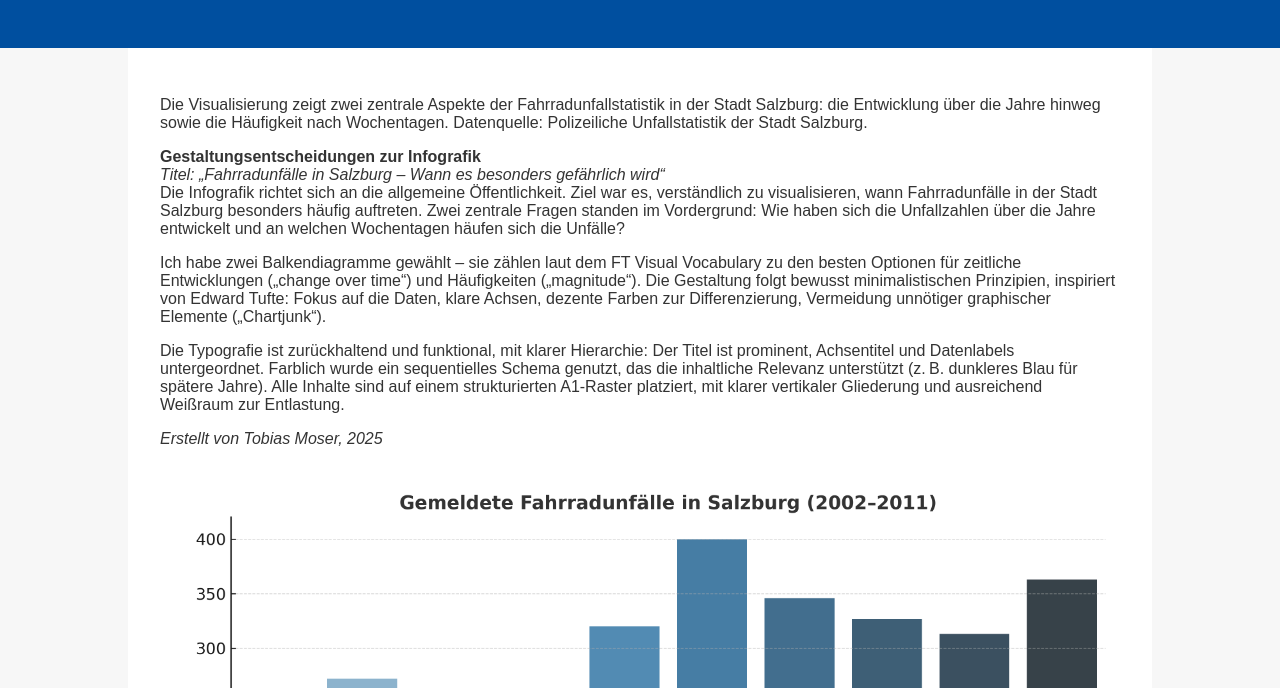
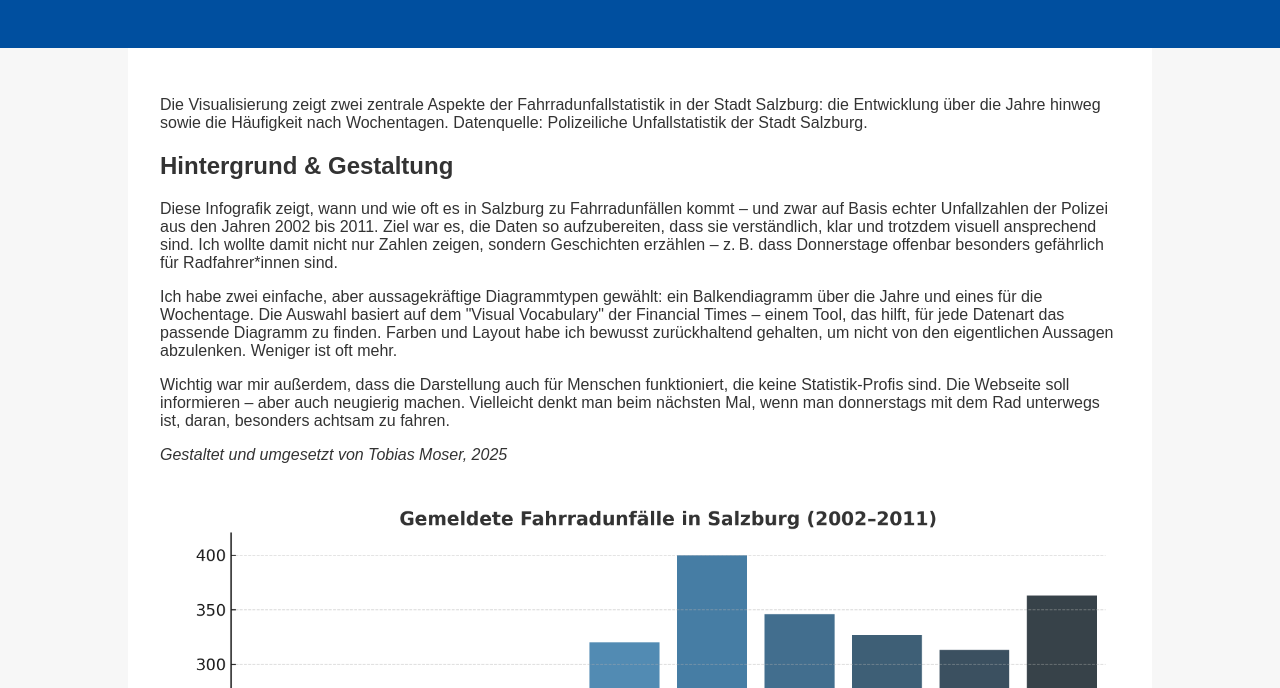
Before and after one commit to Tobias-Moser-Dig/Visualisierung, a plain HTML site: page index.html in a window 1280 px wide. Shown: the part 112-800 px from the top of the page. Drawn offline with Linux system fonts and the light colour scheme.

Commit message:
Update index.html

```diff
--- a/index.html
+++ b/index.html
@@ -64,16 +64,16 @@
   <main>
     <p>Die Visualisierung zeigt zwei zentrale Aspekte der Fahrradunfallstatistik in der Stadt Salzburg: die Entwicklung über die Jahre hinweg sowie die Häufigkeit nach Wochentagen. Datenquelle: Polizeiliche Unfallstatistik der Stadt Salzburg.</p>
 
-    <p><strong>Gestaltungsentscheidungen zur Infografik</strong><br>
-    <em>Titel: „Fahrradunfälle in Salzburg – Wann es besonders gefährlich wird“</em><br>
-    Die Infografik richtet sich an die allgemeine Öffentlichkeit. Ziel war es, verständlich zu visualisieren, wann Fahrradunfälle in der Stadt Salzburg besonders häufig auftreten. Zwei zentrale Fragen standen im Vordergrund: Wie haben sich die Unfallzahlen über die Jahre entwickelt und an welchen Wochentagen häufen sich die Unfälle?
-    </p>
+    <section>
+  <h2>Hintergrund & Gestaltung</h2>
+  <p>Diese Infografik zeigt, wann und wie oft es in Salzburg zu Fahrradunfällen kommt – und zwar auf Basis echter Unfallzahlen der Polizei aus den Jahren 2002 bis 2011. Ziel war es, die Daten so aufzubereiten, dass sie verständlich, klar und trotzdem visuell ansprechend sind. Ich wollte damit nicht nur Zahlen zeigen, sondern Geschichten erzählen – z. B. dass Donnerstage offenbar besonders gefährlich für Radfahrer*innen sind.</p>
 
-    <p>Ich habe zwei Balkendiagramme gewählt – sie zählen laut dem FT Visual Vocabulary zu den besten Optionen für zeitliche Entwicklungen („change over time“) und Häufigkeiten („magnitude“). Die Gestaltung folgt bewusst minimalistischen Prinzipien, inspiriert von Edward Tufte: Fokus auf die Daten, klare Achsen, dezente Farben zur Differenzierung, Vermeidung unnötiger graphischer Elemente („Chartjunk“).</p>
+  <p>Ich habe zwei einfache, aber aussagekräftige Diagrammtypen gewählt: ein Balkendiagramm über die Jahre und eines für die Wochentage. Die Auswahl basiert auf dem "Visual Vocabulary" der Financial Times – einem Tool, das hilft, für jede Datenart das passende Diagramm zu finden. Farben und Layout habe ich bewusst zurückhaltend gehalten, um nicht von den eigentlichen Aussagen abzulenken. Weniger ist oft mehr.</p>
 
-    <p>Die Typografie ist zurückhaltend und funktional, mit klarer Hierarchie: Der Titel ist prominent, Achsentitel und Datenlabels untergeordnet. Farblich wurde ein sequentielles Schema genutzt, das die inhaltliche Relevanz unterstützt (z. B. dunkleres Blau für spätere Jahre). Alle Inhalte sind auf einem strukturierten A1-Raster platziert, mit klarer vertikaler Gliederung und ausreichend Weißraum zur Entlastung.</p>
+  <p>Wichtig war mir außerdem, dass die Darstellung auch für Menschen funktioniert, die keine Statistik-Profis sind. Die Webseite soll informieren – aber auch neugierig machen. Vielleicht denkt man beim nächsten Mal, wenn man donnerstags mit dem Rad unterwegs ist, daran, besonders achtsam zu fahren.</p>
 
-    <p><em>Erstellt von Tobias Moser, 2025</em></p>
+  <p style="font-style: italic">Gestaltet und umgesetzt von Tobias Moser, 2025</p>
+</section>
 
     <figure>
       <img src="fahrradunfaelle_pro_jahr.png" alt="Diagramm: Fahrradunfälle pro Jahr">
```
